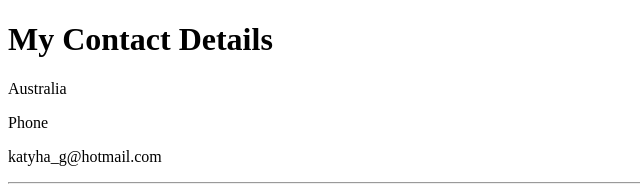
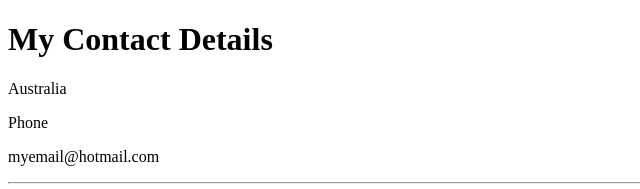
Before and after one commit to kitty-gee/cv, a plain HTML site: page Contact.html in a window 1280 px wide. Shown: the top 189 px of the page, 0-640 px from the left. Drawn offline with Linux system fonts and the light colour scheme.

Commit message:
Update Contact.html

```diff
--- a/Contact.html
+++ b/Contact.html
@@ -10,10 +10,10 @@
   <h1>My Contact Details</h1>
   <p>Australia</p>
   <p>Phone</p>
-  <p>katyha_g@hotmail.com</p>
+  <p>myemail@hotmail.com</p>
   <hr>
 
-  <form enctype="text/plain" action="mailto:katyha_g@hotmail.com" method="post">
+  <form enctype="text/plain" action="mailto:myemail@hotmail.com" method="post">
     <label>Your Name:</label>
     <input type="text" name="yourName" value=""><br>
     <label>Your Email:</label>
```
